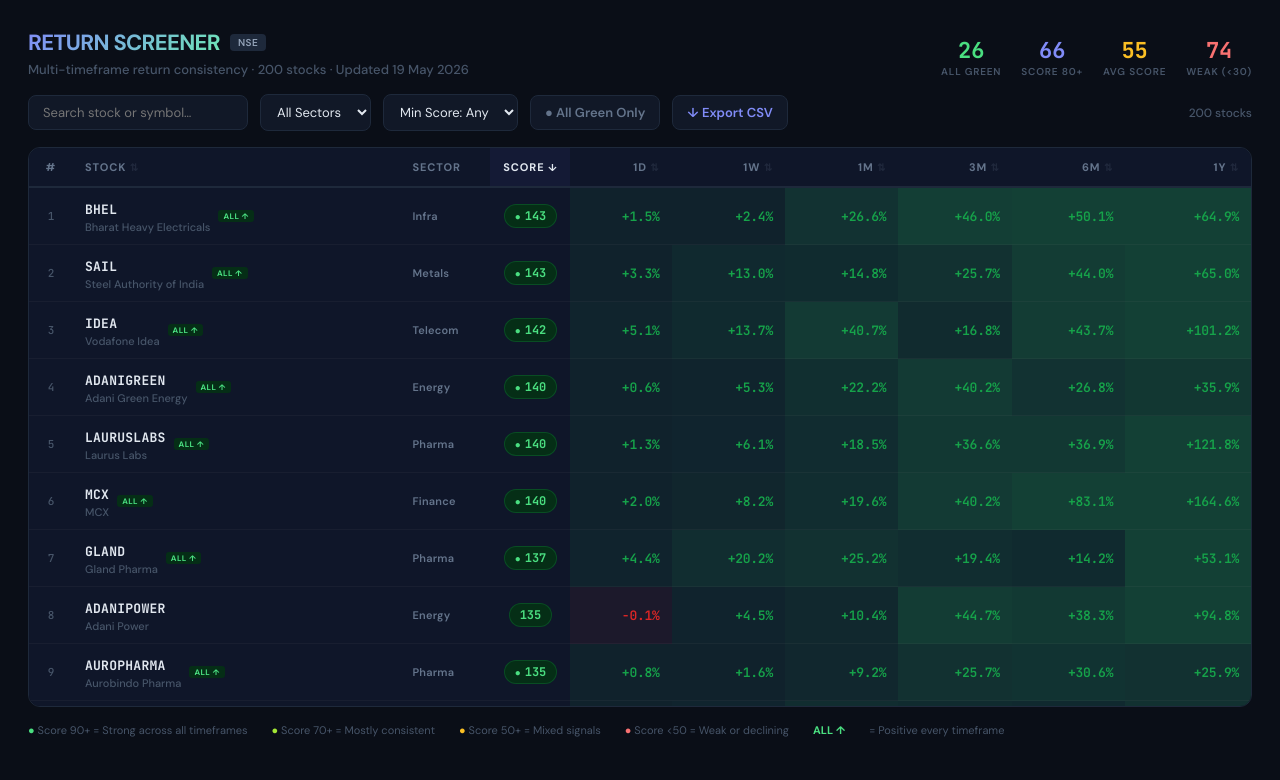
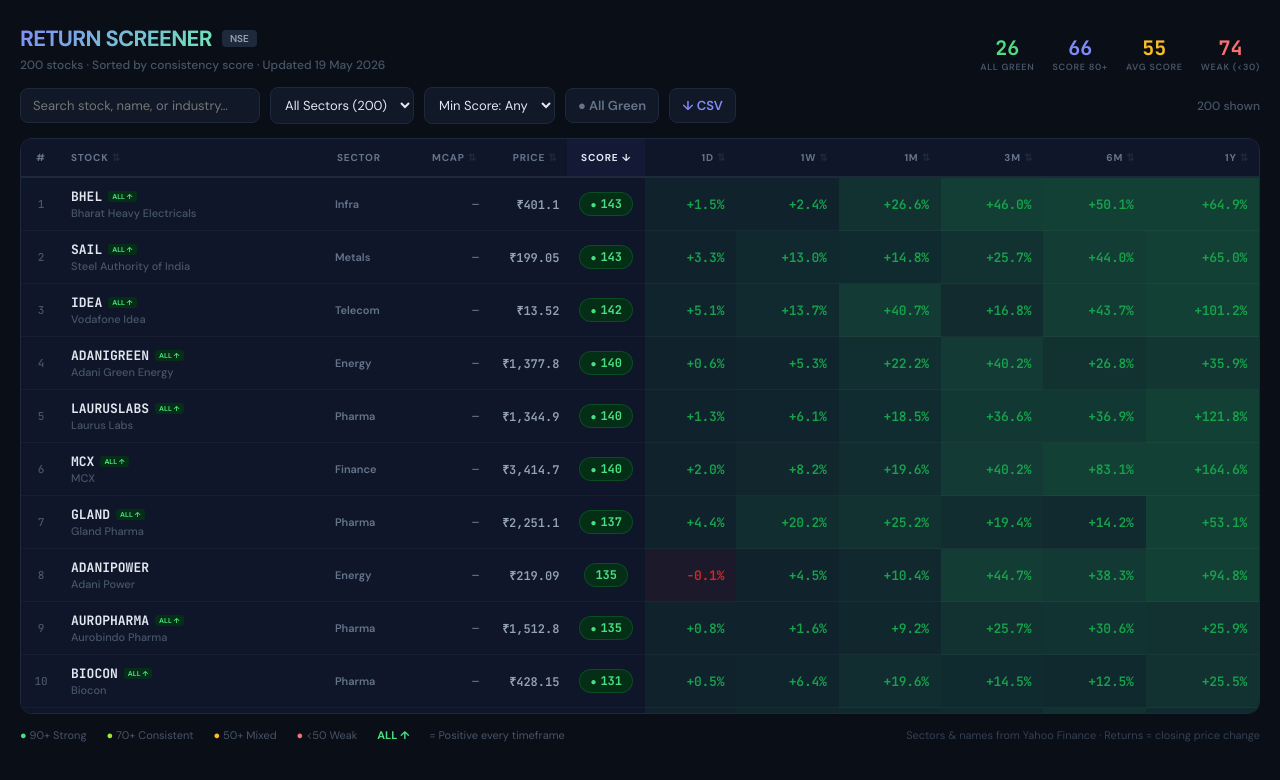
Before and after one commit to SaiGitGod/Stock-return-Screener, a React (Vite) app: page / in a window 1280 px wide. Shown: the top 780 px of the page. Built offline with nearby package versions, Linux system fonts and the light colour scheme.

Commit message:
Update App.jsx

```diff
--- a/src/App.jsx
+++ b/src/App.jsx
@@ -1,11 +1,8 @@
-import { useState, useMemo, useEffect, useRef } from "react";
+import { useState, useMemo, useEffect } from "react";
 
-// Consistency score: weighted count of positive returns across timeframes
-// Longer timeframes get more weight — a stock up for 6 months matters more than one that popped today
 function calcConsistency(s) {
   const weights = { d1: 0.05, w1: 0.10, m1: 0.15, m3: 0.20, m6: 0.25, y1: 0.25 };
-  let score = 0;
-  let maxScore = 0;
+  let score = 0, maxScore = 0;
   for (const [k, w] of Object.entries(weights)) {
     maxScore += w;
     if (s[k] > 0) score += w;
@@ -22,37 +19,39 @@
 const PERIOD_KEYS = ["d1","w1","m1","m3","m6","y1"];
 const PERIOD_LABELS = { d1:"1D", w1:"1W", m1:"1M", m3:"3M", m6:"6M", y1:"1Y" };
 
-// ── Tiny components ──
+function formatMarketCap(mc) {
+  if (!mc || mc === 0) return "—";
+  if (mc >= 1e12) return `₹${(mc/1e12).toFixed(1)}T`;
+  if (mc >= 1e9) return `₹${(mc/1e9).toFixed(0)}B`;
+  if (mc >= 1e7) return `₹${(mc/1e7).toFixed(0)}Cr`;
+  return `₹${(mc/1e5).toFixed(0)}L`;
+}
 
 function ReturnCell({ value }) {
   if (value === null || value === undefined || isNaN(value)) {
-    return (
-      <td style={{ padding:"10px 12px", textAlign:"right", color:"#334155",
-        fontFamily:"'JetBrains Mono',monospace", fontSize:13, borderBottom:"1px solid rgba(128,128,128,0.08)" }}>
-        —
-      </td>
-    );
+    return <td style={cellBase("#334155","rgba(128,128,128,0.08)")}>—</td>;
   }
-  const isPos = value > 0;
-  const isZero = value === 0;
-  const absVal = Math.abs(value).toFixed(1);
+  const isPos = value > 0, isZero = value === 0;
   const intensity = Math.min(Math.abs(value) / 50, 1);
   const bg = isZero ? "rgba(128,128,128,0.08)"
     : isPos ? `rgba(34,197,94,${0.06 + intensity * 0.18})`
     : `rgba(239,68,68,${0.06 + intensity * 0.18})`;
   const color = isZero ? "#888" : isPos ? "#16a34a" : "#dc2626";
-
   return (
-    <td style={{
-      padding:"10px 12px", textAlign:"right",
-      fontFamily:"'JetBrains Mono','Fira Code','SF Mono',monospace",
-      fontSize:13, fontWeight:600, color, background:bg,
-      borderBottom:"1px solid rgba(128,128,128,0.08)",
-      whiteSpace:"nowrap", letterSpacing:"-0.02em",
-    }}>
-      {isPos ? "+" : isZero ? "" : "−"}{absVal}%
+    <td style={cellBase(color, bg)}>
+      {isPos ? "+" : isZero ? "" : "−"}{Math.abs(value).toFixed(1)}%
     </td>
   );
+}
+
+function cellBase(color, bg) {
+  return {
+    padding: "10px 12px", textAlign: "right",
+    fontFamily: "'JetBrains Mono','Fira Code',monospace",
+    fontSize: 13, fontWeight: 600, color, background: bg,
+    borderBottom: "1px solid rgba(128,128,128,0.08)",
+    whiteSpace: "nowrap", letterSpacing: "-0.02em",
+  };
 }
 
 function ConsistencyBadge({ score, allGreen }) {
@@ -61,7 +60,6 @@
   else if (score >= 70) { bg="#1a2e05"; color="#a3e635"; border="#65a30d"; }
   else if (score >= 50) { bg="#1c1917"; color="#fbbf24"; border="#d97706"; }
   else { bg="#1c1013"; color="#f87171"; border="#dc2626"; }
-
   return (
     <td style={{ padding:"10px 12px", textAlign:"center", borderBottom:"1px solid rgba(128,128,128,0.08)" }}>
       <span style={{
@@ -82,8 +80,6 @@
   return <span style={{ fontSize:10 }}>{dir === "desc" ? "↓" : "↑"}</span>;
 }
 
-// ── Main App ──
-
 export default function App() {
   const [stocks, setStocks] = useState([]);
   const [meta, setMeta] = useState(null);
@@ -96,13 +92,9 @@
   const [onlyAllGreen, setOnlyAllGreen] = useState(false);
   const [minScore, setMinScore] = useState(0);
 
-  // Load data
   useEffect(() => {
     fetch("/data/stocks.json")
-      .then(r => {
-        if (!r.ok) throw new Error("Data not found");
-        return r.json();
-      })
+      .then(r => { if (!r.ok) throw new Error("Data not found"); return r.json(); })
       .then(data => {
         const processed = (data.stocks || []).map(s => ({
           ...s,
@@ -113,16 +105,10 @@
         setMeta(data.meta || null);
         setLoading(false);
       })
-      .catch(err => {
-        setError(err.message);
-        setLoading(false);
-      });
+      .catch(err => { setError(err.message); setLoading(false); });
   }, []);
 
-  const sectors = useMemo(() => {
-    const s = [...new Set(stocks.map(s => s.sector))].filter(Boolean).sort();
-    return s;
-  }, [stocks]);
+  const sectors = useMemo(() => [...new Set(stocks.map(s => s.sector))].filter(Boolean).sort(), [stocks]);
 
   const toggleSort = (key) => {
     if (sortKey === key) setSortDir(d => d === "desc" ? "asc" : "desc");
@@ -133,7 +119,11 @@
     let list = stocks;
     if (search) {
       const q = search.toLowerCase();
-      list = list.filter(s => s.symbol.toLowerCase().includes(q) || s.name.toLowerCase().includes(q));
+      list = list.filter(s =>
+        s.symbol.toLowerCase().includes(q) ||
+        s.name.toLowerCase().includes(q) ||
+        (s.industry || "").toLowerCase().includes(q)
+      );
     }
     if (sectorFilter !== "All") list = list.filter(s => s.sector === sectorFilter);
     if (onlyAllGreen) list = list.filter(s => s.allGreen);
@@ -141,6 +131,7 @@
 
     list = [...list].sort((a, b) => {
       if (sortKey === "symbol") return sortDir === "asc" ? a.symbol.localeCompare(b.symbol) : b.symbol.localeCompare(a.symbol);
+      if (sortKey === "market_cap") return sortDir === "desc" ? (b.market_cap||0) - (a.market_cap||0) : (a.market_cap||0) - (b.market_cap||0);
       return sortDir === "desc" ? (b[sortKey]??-999) - (a[sortKey]??-999) : (a[sortKey]??-999) - (b[sortKey]??-999);
     });
     return list;
@@ -152,39 +143,34 @@
   const underperformers = stocks.filter(s => s.consistency < 30).length;
 
   const exportCSV = () => {
-    const header = "Rank,Symbol,Name,Sector,Score,1D%,1W%,1M%,3M%,6M%,1Y%,All Green\n";
+    const header = "Rank,Symbol,Name,Sector,Industry,Market Cap,Price,Score,1D%,1W%,1M%,3M%,6M%,1Y%,All Green\n";
     const rows = filtered.map((s, i) =>
-      `${i+1},${s.symbol},"${s.name}",${s.sector},${s.consistency},${s.d1},${s.w1},${s.m1},${s.m3},${s.m6},${s.y1},${s.allGreen ? "Yes" : "No"}`
+      `${i+1},${s.symbol},"${s.name}",${s.sector},"${s.industry||""}",${s.market_cap||0},${s.price||0},${s.consistency},${s.d1},${s.w1},${s.m1},${s.m3},${s.m6},${s.y1},${s.allGreen?"Yes":"No"}`
     ).join("\n");
     const blob = new Blob([header + rows], { type: "text/csv" });
     const url = URL.createObjectURL(blob);
     const a = document.createElement("a");
-    a.href = url;
-    a.download = `stock-returns-${new Date().toISOString().slice(0,10)}.csv`;
-    a.click();
-    URL.revokeObjectURL(url);
+    a.href = url; a.download = `stock-returns-${new Date().toISOString().slice(0,10)}.csv`;
+    a.click(); URL.revokeObjectURL(url);
   };
 
-  const headerStyle = (col) => ({
-    padding:"12px 12px",
-    textAlign: col === "symbol" || col === "sector" ? "left" : "right",
-    fontSize:11, fontWeight:700, textTransform:"uppercase", letterSpacing:"0.08em",
-    color: sortKey === col ? "#e2e8f0" : "#64748b",
+  const hs = (col, extra={}) => ({
+    padding:"12px 10px",
+    textAlign: (col==="symbol"||col==="sector") ? "left" : "right",
+    fontSize:10, fontWeight:700, textTransform:"uppercase", letterSpacing:"0.08em",
+    color: sortKey===col ? "#e2e8f0" : "#64748b",
     cursor:"pointer", userSelect:"none",
     borderBottom:"2px solid #1e293b", whiteSpace:"nowrap",
-    background: sortKey === col ? "rgba(99,102,241,0.06)" : "transparent",
+    background: sortKey===col ? "rgba(99,102,241,0.06)" : "transparent",
     transition:"all 0.15s", position:"sticky", top:0, zIndex:2,
+    ...extra,
   });
-
-  // ── Loading / Error states ──
 
   if (loading) {
     return (
       <div style={{ background:"#0a0e17", minHeight:"100vh", display:"flex", alignItems:"center", justifyContent:"center", fontFamily:"'DM Sans',sans-serif" }}>
         <div style={{ textAlign:"center" }}>
-          <div style={{ fontSize:28, fontWeight:700, background:"linear-gradient(135deg,#818cf8,#6ee7b7)", WebkitBackgroundClip:"text", WebkitTextFillColor:"transparent", marginBottom:12 }}>
-            RETURN SCREENER
-          </div>
+          <div style={{ fontSize:28, fontWeight:700, background:"linear-gradient(135deg,#818cf8,#6ee7b7)", WebkitBackgroundClip:"text", WebkitTextFillColor:"transparent", marginBottom:12 }}>RETURN SCREENER</div>
           <div style={{ color:"#475569", fontSize:14 }}>Loading stock data…</div>
         </div>
       </div>
@@ -195,27 +181,23 @@
     return (
       <div style={{ background:"#0a0e17", minHeight:"100vh", display:"flex", alignItems:"center", justifyContent:"center", fontFamily:"'DM Sans',sans-serif" }}>
         <div style={{ textAlign:"center", maxWidth:500, padding:40 }}>
-          <div style={{ fontSize:28, fontWeight:700, background:"linear-gradient(135deg,#818cf8,#6ee7b7)", WebkitBackgroundClip:"text", WebkitTextFillColor:"transparent", marginBottom:16 }}>
-            RETURN SCREENER
-          </div>
-          <div style={{ color:"#fbbf24", fontSize:16, fontWeight:600, marginBottom:8 }}>
-            Data not loaded yet
-          </div>
+          <div style={{ fontSize:28, fontWeight:700, background:"linear-gradient(135deg,#818cf8,#6ee7b7)", WebkitBackgroundClip:"text", WebkitTextFillColor:"transparent", marginBottom:16 }}>RETURN SCREENER</div>
+          <div style={{ color:"#fbbf24", fontSize:16, fontWeight:600, marginBottom:8 }}>Data not loaded yet</div>
           <div style={{ color:"#475569", fontSize:14, lineHeight:1.6 }}>
-            The stock data file hasn't been generated yet. The automated script runs daily after market close (around 4:30 PM IST).
-            Once it runs for the first time, this page will show your stock data.
+            The stock data file hasn't been generated yet. The automated script runs daily after market close (~4:30 PM IST).
+            Run the workflow manually from the GitHub Actions tab, or wait for the next scheduled run.
           </div>
         </div>
       </div>
     );
   }
 
-  // ── Main render ──
-
   return (
     <div style={{ background:"#0a0e17", minHeight:"100vh", color:"#e2e8f0", fontFamily:"'DM Sans','Helvetica Neue',sans-serif" }}>
+      <link href="https://fonts.googleapis.com/css2?family=DM+Sans:wght@400;500;600;700&family=JetBrains+Mono:wght@400;500;600;700&display=swap" rel="stylesheet" />
+
       {/* Header */}
-      <div style={{ padding:"28px 28px 0", maxWidth:1400, margin:"0 auto" }}>
+      <div style={{ padding:"24px 20px 0", maxWidth:1500, margin:"0 auto" }}>
         <div style={{ display:"flex", alignItems:"flex-end", justifyContent:"space-between", flexWrap:"wrap", gap:16 }}>
           <div>
             <div style={{ display:"flex", alignItems:"center", gap:10, marginBottom:4 }}>
@@ -223,23 +205,15 @@
                 fontSize:22, fontWeight:700, letterSpacing:"-0.03em",
                 background:"linear-gradient(135deg,#818cf8,#6ee7b7)",
                 WebkitBackgroundClip:"text", WebkitTextFillColor:"transparent",
-              }}>
-                RETURN SCREENER
-              </span>
-              <span style={{
-                fontSize:10, padding:"2px 8px", borderRadius:4,
-                background:"#1e293b", color:"#94a3b8", fontWeight:600, letterSpacing:"0.05em",
-              }}>NSE</span>
+              }}>RETURN SCREENER</span>
+              <span style={{ fontSize:10, padding:"2px 8px", borderRadius:4, background:"#1e293b", color:"#94a3b8", fontWeight:600 }}>NSE</span>
             </div>
-            <p style={{ fontSize:13, color:"#475569", margin:0, fontWeight:500 }}>
-              Multi-timeframe return consistency · {stocks.length} stocks
-              {meta?.updated_at && (
-                <span> · Updated {new Date(meta.updated_at).toLocaleDateString("en-IN", { day:"numeric", month:"short", year:"numeric" })}</span>
-              )}
+            <p style={{ fontSize:12, color:"#475569", margin:0, fontWeight:500 }}>
+              {stocks.length} stocks · Sorted by consistency score
+              {meta?.updated_at && <span> · Updated {new Date(meta.updated_at).toLocaleDateString("en-IN",{day:"numeric",month:"short",year:"numeric"})}</span>}
             </p>
           </div>
-
-          <div style={{ display:"flex", gap:20, flexWrap:"wrap" }}>
+          <div style={{ display:"flex", gap:18, flexWrap:"wrap" }}>
             {[
               { label:"All Green", value:allGreenCount, color:"#4ade80" },
               { label:"Score 80+", value:topPerformers, color:"#818cf8" },
@@ -247,8 +221,8 @@
               { label:"Weak (<30)", value:underperformers, color:"#f87171" },
             ].map(({ label, value, color }) => (
               <div key={label} style={{ textAlign:"center" }}>
-                <div style={{ fontSize:22, fontWeight:700, color, fontFamily:"'JetBrains Mono',monospace" }}>{value}</div>
-                <div style={{ fontSize:10, color:"#475569", fontWeight:600, textTransform:"uppercase", letterSpacing:"0.08em" }}>{label}</div>
+                <div style={{ fontSize:20, fontWeight:700, color, fontFamily:"'JetBrains Mono',monospace" }}>{value}</div>
+                <div style={{ fontSize:9, color:"#475569", fontWeight:600, textTransform:"uppercase", letterSpacing:"0.08em" }}>{label}</div>
               </div>
             ))}
           </div>
@@ -256,22 +230,21 @@
       </div>
 
       {/* Controls */}
-      <div style={{ padding:"16px 28px", maxWidth:1400, margin:"0 auto", display:"flex", gap:12, flexWrap:"wrap", alignItems:"center" }}>
-        <input
-          type="text" placeholder="Search stock or symbol…" value={search}
+      <div style={{ padding:"14px 20px", maxWidth:1500, margin:"0 auto", display:"flex", gap:10, flexWrap:"wrap", alignItems:"center" }}>
+        <input type="text" placeholder="Search stock, name, or industry…" value={search}
           onChange={e => setSearch(e.target.value)}
-          style={{
-            background:"#111827", border:"1px solid #1e293b", borderRadius:8,
-            padding:"8px 14px", color:"#e2e8f0", fontSize:13, fontFamily:"inherit", width:220, outline:"none",
-          }}
+          style={{ background:"#111827", border:"1px solid #1e293b", borderRadius:8, padding:"8px 12px", color:"#e2e8f0", fontSize:13, fontFamily:"inherit", width:240, outline:"none" }}
         />
         <select value={sectorFilter} onChange={e => setSectorFilter(e.target.value)}
-          style={{ background:"#111827", border:"1px solid #1e293b", borderRadius:8, padding:"8px 12px", color:"#e2e8f0", fontSize:13, fontFamily:"inherit", outline:"none", cursor:"pointer" }}>
-          <option value="All">All Sectors</option>
-          {sectors.map(s => <option key={s} value={s}>{s}</option>)}
+          style={{ background:"#111827", border:"1px solid #1e293b", borderRadius:8, padding:"8px 10px", color:"#e2e8f0", fontSize:13, fontFamily:"inherit", outline:"none", cursor:"pointer" }}>
+          <option value="All">All Sectors ({stocks.length})</option>
+          {sectors.map(s => {
+            const count = stocks.filter(st => st.sector === s).length;
+            return <option key={s} value={s}>{s} ({count})</option>;
+          })}
         </select>
         <select value={minScore} onChange={e => setMinScore(Number(e.target.value))}
-          style={{ background:"#111827", border:"1px solid #1e293b", borderRadius:8, padding:"8px 12px", color:"#e2e8f0", fontSize:13, fontFamily:"inherit", outline:"none", cursor:"pointer" }}>
+          style={{ background:"#111827", border:"1px solid #1e293b", borderRadius:8, padding:"8px 10px", color:"#e2e8f0", fontSize:13, fontFamily:"inherit", outline:"none", cursor:"pointer" }}>
           <option value={0}>Min Score: Any</option>
           <option value={50}>Score ≥ 50</option>
           <option value={70}>Score ≥ 70</option>
@@ -281,43 +254,41 @@
         <button onClick={() => setOnlyAllGreen(!onlyAllGreen)}
           style={{
             background: onlyAllGreen ? "#052e16" : "#111827",
-            border:`1px solid ${onlyAllGreen ? "#16a34a" : "#1e293b"}`,
-            borderRadius:8, padding:"8px 14px",
+            border: `1px solid ${onlyAllGreen ? "#16a34a" : "#1e293b"}`,
+            borderRadius:8, padding:"8px 12px",
             color: onlyAllGreen ? "#4ade80" : "#64748b",
-            fontSize:13, fontWeight:600, cursor:"pointer", fontFamily:"inherit", transition:"all 0.15s",
-          }}>
-          ● All Green Only
-        </button>
+            fontSize:13, fontWeight:600, cursor:"pointer", fontFamily:"inherit",
+          }}>● All Green</button>
         <button onClick={exportCSV}
-          style={{
-            background:"#111827", border:"1px solid #1e293b", borderRadius:8,
-            padding:"8px 14px", color:"#818cf8", fontSize:13, fontWeight:600,
-            cursor:"pointer", fontFamily:"inherit", transition:"all 0.15s",
-          }}>
-          ↓ Export CSV
+          style={{ background:"#111827", border:"1px solid #1e293b", borderRadius:8, padding:"8px 12px", color:"#818cf8", fontSize:13, fontWeight:600, cursor:"pointer", fontFamily:"inherit" }}>
+          ↓ CSV
         </button>
         <div style={{ flex:1 }} />
-        <span style={{ fontSize:12, color:"#475569", fontWeight:500 }}>
-          {filtered.length} stock{filtered.length !== 1 ? "s" : ""}
-        </span>
+        <span style={{ fontSize:12, color:"#475569", fontWeight:500 }}>{filtered.length} shown</span>
       </div>
 
       {/* Table */}
-      <div style={{ padding:"0 28px 40px", maxWidth:1400, margin:"0 auto" }}>
-        <div style={{ borderRadius:12, border:"1px solid #1e293b", overflow:"auto", maxHeight:"70vh", background:"#0f1629" }}>
-          <table style={{ width:"100%", borderCollapse:"collapse", minWidth:900 }}>
+      <div style={{ padding:"0 20px 40px", maxWidth:1500, margin:"0 auto" }}>
+        <div style={{ borderRadius:12, border:"1px solid #1e293b", overflow:"auto", maxHeight:"72vh", background:"#0f1629" }}>
+          <table style={{ width:"100%", borderCollapse:"collapse", minWidth:1100 }}>
             <thead style={{ background:"#0f1629" }}>
               <tr>
-                <th style={{ ...headerStyle("rank"), textAlign:"center", width:44, cursor:"default" }}>#</th>
-                <th onClick={() => toggleSort("symbol")} style={{ ...headerStyle("symbol"), minWidth:200 }}>
+                <th style={{ ...hs("rank",{textAlign:"center",width:40,cursor:"default"}) }}>#</th>
+                <th onClick={() => toggleSort("symbol")} style={hs("symbol",{minWidth:180})}>
                   Stock <SortArrow active={sortKey==="symbol"} dir={sortDir} />
                 </th>
-                <th style={{ ...headerStyle("sector"), cursor:"default", width:90 }}>Sector</th>
-                <th onClick={() => toggleSort("consistency")} style={{ ...headerStyle("consistency"), textAlign:"center", width:80 }}>
+                <th style={hs("sector",{cursor:"default",width:80})}>Sector</th>
+                <th onClick={() => toggleSort("market_cap")} style={hs("market_cap",{textAlign:"right",width:80})}>
+                  MCap <SortArrow active={sortKey==="market_cap"} dir={sortDir} />
+                </th>
+                <th onClick={() => toggleSort("price")} style={hs("price",{textAlign:"right",width:80})}>
+                  Price <SortArrow active={sortKey==="price"} dir={sortDir} />
+                </th>
+                <th onClick={() => toggleSort("consistency")} style={hs("consistency",{textAlign:"center",width:70})}>
                   Score <SortArrow active={sortKey==="consistency"} dir={sortDir} />
                 </th>
                 {PERIOD_KEYS.map(k => (
-                  <th key={k} onClick={() => toggleSort(k)} style={headerStyle(k)}>
+                  <th key={k} onClick={() => toggleSort(k)} style={hs(k)}>
                     {PERIOD_LABELS[k]} <SortArrow active={sortKey===k} dir={sortDir} />
                   </th>
                 ))}
@@ -329,49 +300,50 @@
                   onMouseEnter={e => e.currentTarget.style.background = "rgba(99,102,241,0.04)"}
                   onMouseLeave={e => e.currentTarget.style.background = "transparent"}
                   style={{ transition:"background 0.1s", cursor:"default" }}>
-                  <td style={{ padding:"10px 12px", textAlign:"center", fontSize:11, color:"#475569", fontFamily:"'JetBrains Mono',monospace", borderBottom:"1px solid rgba(128,128,128,0.08)", fontWeight:500 }}>
+                  <td style={{ padding:"10px 8px", textAlign:"center", fontSize:11, color:"#475569", fontFamily:"'JetBrains Mono',monospace", borderBottom:"1px solid rgba(128,128,128,0.08)", fontWeight:500 }}>
                     {i + 1}
                   </td>
-                  <td style={{ padding:"10px 12px", borderBottom:"1px solid rgba(128,128,128,0.08)" }}>
-                    <div style={{ display:"flex", alignItems:"center", gap:8 }}>
+                  <td style={{ padding:"10px 10px", borderBottom:"1px solid rgba(128,128,128,0.08)" }}>
+                    <div style={{ display:"flex", alignItems:"center", gap:6 }}>
                       <div>
-                        <span style={{ fontWeight:700, fontSize:13, letterSpacing:"0.02em", color:"#e2e8f0", fontFamily:"'JetBrains Mono',monospace" }}>
-                          {s.symbol}
-                        </span>
+                        <div style={{ display:"flex", alignItems:"center", gap:6 }}>
+                          <span style={{ fontWeight:700, fontSize:13, color:"#e2e8f0", fontFamily:"'JetBrains Mono',monospace" }}>{s.symbol}</span>
+                          {s.allGreen && (
+                            <span style={{ fontSize:7, padding:"1px 4px", borderRadius:3, background:"#052e16", color:"#4ade80", fontWeight:700 }}>ALL ↑</span>
+                          )}
+                        </div>
                         <div style={{ fontSize:11, color:"#475569", fontWeight:500, marginTop:1 }}>{s.name}</div>
+                        {s.industry && <div style={{ fontSize:10, color:"#334155", marginTop:1 }}>{s.industry}</div>}
                       </div>
-                      {s.allGreen && (
-                        <span style={{ fontSize:8, padding:"1px 5px", borderRadius:3, background:"#052e16", color:"#4ade80", fontWeight:700, letterSpacing:"0.05em" }}>
-                          ALL ↑
-                        </span>
-                      )}
                     </div>
                   </td>
-                  <td style={{ padding:"10px 12px", fontSize:11, color:"#64748b", fontWeight:600, borderBottom:"1px solid rgba(128,128,128,0.08)", letterSpacing:"0.02em" }}>
+                  <td style={{ padding:"10px 8px", fontSize:11, color:"#64748b", fontWeight:600, borderBottom:"1px solid rgba(128,128,128,0.08)" }}>
                     {s.sector}
+                  </td>
+                  <td style={{ padding:"10px 8px", textAlign:"right", fontSize:11, color:"#64748b", fontFamily:"'JetBrains Mono',monospace", borderBottom:"1px solid rgba(128,128,128,0.08)", fontWeight:500 }}>
+                    {formatMarketCap(s.market_cap)}
+                  </td>
+                  <td style={{ padding:"10px 8px", textAlign:"right", fontSize:12, color:"#94a3b8", fontFamily:"'JetBrains Mono',monospace", borderBottom:"1px solid rgba(128,128,128,0.08)", fontWeight:600 }}>
+                    ₹{s.price ? s.price.toLocaleString("en-IN") : "—"}
                   </td>
                   <ConsistencyBadge score={s.consistency} allGreen={s.allGreen} />
                   {PERIOD_KEYS.map(k => <ReturnCell key={k} value={s[k]} />)}
                 </tr>
               ))}
               {filtered.length === 0 && (
-                <tr>
-                  <td colSpan={10} style={{ padding:40, textAlign:"center", color:"#475569", fontSize:14 }}>
-                    No stocks match your filters
-                  </td>
-                </tr>
+                <tr><td colSpan={12} style={{ padding:40, textAlign:"center", color:"#475569", fontSize:14 }}>No stocks match your filters</td></tr>
               )}
             </tbody>
           </table>
         </div>
 
-        {/* Legend */}
-        <div style={{ marginTop:16, display:"flex", gap:24, flexWrap:"wrap", fontSize:11, color:"#475569" }}>
-          <span><span style={{ color:"#4ade80" }}>●</span> Score 90+ = Strong across all timeframes</span>
-          <span><span style={{ color:"#a3e635" }}>●</span> Score 70+ = Mostly consistent</span>
-          <span><span style={{ color:"#fbbf24" }}>●</span> Score 50+ = Mixed signals</span>
-          <span><span style={{ color:"#f87171" }}>●</span> Score &lt;50 = Weak or declining</span>
-          <span style={{ color:"#4ade80", fontWeight:700 }}>ALL ↑</span><span> = Positive every timeframe</span>
+        <div style={{ marginTop:14, display:"flex", gap:20, flexWrap:"wrap", fontSize:11, color:"#475569" }}>
+          <span><span style={{ color:"#4ade80" }}>●</span> 90+ Strong</span>
+          <span><span style={{ color:"#a3e635" }}>●</span> 70+ Consistent</span>
+          <span><span style={{ color:"#fbbf24" }}>●</span> 50+ Mixed</span>
+          <span><span style={{ color:"#f87171" }}>●</span> &lt;50 Weak</span>
+          <span style={{ color:"#4ade80", fontWeight:700 }}>ALL ↑</span><span>= Positive every timeframe</span>
+          <span style={{ marginLeft:"auto", color:"#334155" }}>Sectors & names from Yahoo Finance · Returns = closing price change</span>
         </div>
       </div>
     </div>
```
